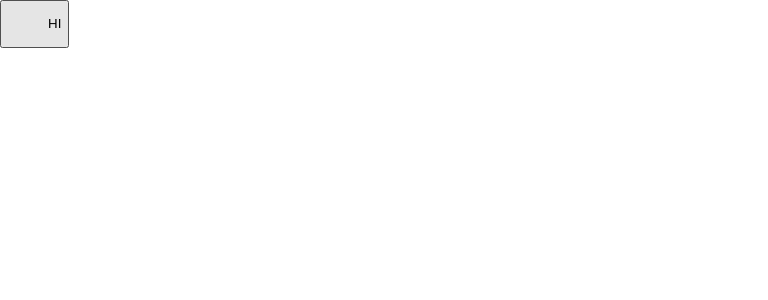
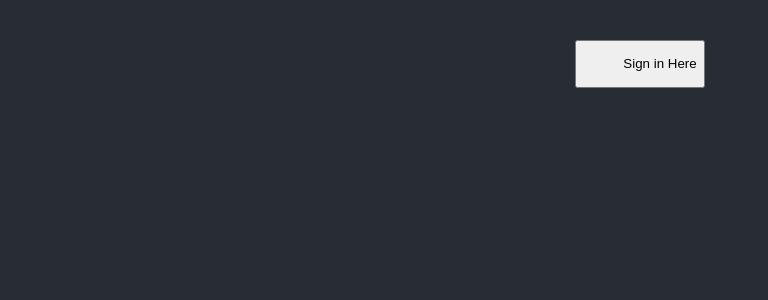
Before and after one commit to ckettell/where-could-you-travel, a React (Create React App) app in the folder client/: page / in a window 1280 px wide. Shown: the top 300 px of the page, without its empty margins (0-768 px from the left). Built offline with nearby package versions, Linux system fonts and the light colour scheme.

Commit message:
styling signin page

```diff
--- a/client/src/components/AppRouter.js
+++ b/client/src/components/AppRouter.js
@@ -1,6 +1,6 @@
 import React from "react";
 import { BrowserRouter as Router, Route, Switch } from "react-router-dom";
-import SignIn from './transactions/SignIn'
+import SignInPage from './transactions/SignInPage'
 import Transactions from './transactions/Transactions'
 import AuthCallBack from './transactions/AuthCallBack'
 import GetPrices from './flights/GetPrices'
@@ -9,7 +9,7 @@ import Comparisons from './comparison/Comparison'
 const Main = () => (
   <Router>
     <Switch>
-        <Route exact path="/" component={SignIn} />
+        <Route exact path="/" component={SignInPage} />
         <Route path="/transactions" component={Transactions} />
         <Route path="/oauth/callback" component={AuthCallBack} />
         <Route path="/getprices" component={GetPrices} />
--- a/client/src/components/comparison/Comparison.js
+++ b/client/src/components/comparison/Comparison.js
@@ -30,6 +30,7 @@ class Comparisons extends Component {
     return (
       <div>
         <h2> {this.iterateOverFlights(flights)}</h2>
+        <h2> Comparison Page </h2>
       </div>
       )
     }
--- /dev/null
+++ b/client/src/components/transactions/SignIn.css
@@ -0,0 +1,7 @@
+body {
+  background-color: #282c34;
+  color: white;
+  padding: 40px;
+  font-family: Arial;
+  text-align: center;
+}
--- a/client/src/components/transactions/SignIn.js
+++ b/client/src/components/transactions/SignInButton.js
@@ -1,4 +1,5 @@
 import React, { Component } from 'react';
+
 
 
 class SignIn extends Component {
@@ -36,7 +37,7 @@ class SignIn extends Component {
         <button
           onClick={() => this.apiSignIn()}
           className='sign-in-button'>
-          <ul> HI
+          <ul> Sign in Here
           </ul>
         </button>
       </div>
--- /dev/null
+++ b/client/src/components/transactions/SignInPage.js
@@ -0,0 +1,16 @@
+import React, { Component } from 'react';
+import SignInButton from './SignInButton';
+import './SignIn.css';
+
+class SignInPage extends Component {
+  render() {
+    return (
+      <div>
+      <SignInButton />
+      </div>
+    );
+
+}
+}
+
+export default SignInPage;
```
